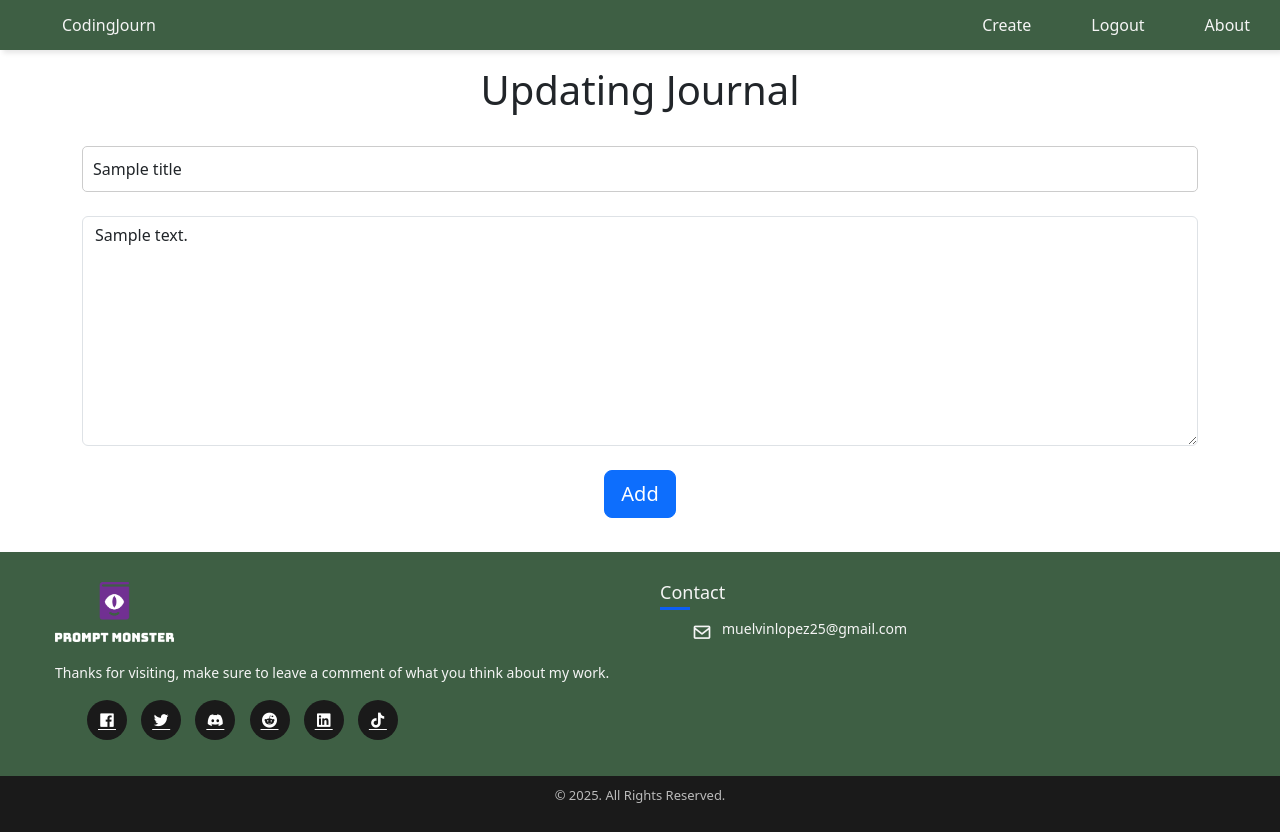
After one commit to Muelvzz/coding_journal, a Python web app: template website/templates/update_journ.html in a window 1280 px wide. The commit adds this page. Run offline with Jinja, Linux system fonts and the light colour scheme; the template is opened without the code that fills it: most values are stand-ins (such as "Sample title", 1, 10 or a date in 2020).

Commit message:
add 'edit'

```diff
--- a/website/models.py
+++ b/website/models.py
@@ -13,8 +13,8 @@ class User(db.Model, UserMixin):
 
 class Journal(db.Model):
     id = db.Column(db.Integer, primary_key=True)
-    title = db.Column(db.Text, nullable=False)
-    content = db.Column(db.Text, nullable=False)
+    title = db.Column(db.Text)
+    content = db.Column(db.Text)
     date_created = db.Column(db.DateTime(timezone=True), default=func.now())
     analysis = db.Column(db.Float, nullable=False)
     keywords = db.Column(db.Text)
--- a/website/templates/add_journal.html
+++ b/website/templates/add_journal.html
@@ -1,12 +1,12 @@
 {% extends 'base.html' %}
 {% block content %}
-<h1 align="center">Adding Journal</h1>
+    <h1 align="center">Adding Journal</h1>
         <form method="post" class="container">
             <div class="form-group">
                 <label for="text_title"></label>
-                <input type="text" name="text_title" id="text_title" placeholder="Enter your title" class="form-control">
+                <input type="text" name="text_title" id="text_title" placeholder="Enter your title" class="form-control" required>
                 <label for="text"></label>
-                <textarea name="text" id="text" rows="9" placeholder="Write your journal" class="form-control"></textarea>
+                <textarea name="text" id="text" rows="9" placeholder="Write your journal" class="form-control" required></textarea>
                 <br>
                 <div align="center">
                     <button class="btn btn-lg btn-primary" type="submit">Add</button>
--- a/website/templates/home.html
+++ b/website/templates/home.html
@@ -27,6 +27,7 @@
                             <button class="btn btn-sm btn-primary dropdown-toggle" type="button" id="dropdownMenuButton{{ journal.id }}" data-bs-toggle="dropdown" aria-expanded="false"></button>
                             <ul class="dropdown-menu dropdown-menu-end" aria-labelledby="dropdownMenuButton{{ journal.id }}">
                                 <li><a href="/delete/{{ journal.id }}" class="dropdown-item"><span class="material-symbols-outlined">delete</span></a></li>
+                                <li><a href="/update/{{ journal.id }}" class="dropdown-item"><span class="material-symbols-outlined">update</span></a></li>
                             </ul>
                         </div>
                     {% endif %}
--- /dev/null
+++ b/website/templates/update_journ.html
@@ -0,0 +1,17 @@
+{% extends 'base.html' %}
+{% block content %}
+    <h1 align="center">Updating Journal</h1>
+        <form method="post" class="container">
+            <div class="form-group">
+                <label for="update_text_title"></label>
+                <input type="text" name="update_text_title" id="update_text_title" placeholder="Update your title here" value="{{ title }}" class="form-control" required>
+                <label for="update_text"></label>
+                <textarea name="update_text" id="update_text" rows="9" placeholder="Update your jounal content here" class="form-control" required>{{ content }}</textarea>
+                <br>
+                <div align="center">
+                    <button class="btn btn-lg btn-primary" type="submit">Add</button>
+                </div>
+            </div>
+        </form>
+        <br>
+{% endblock %}
```
Also changed, not shown: website/views.py (+23 -1 lines).
